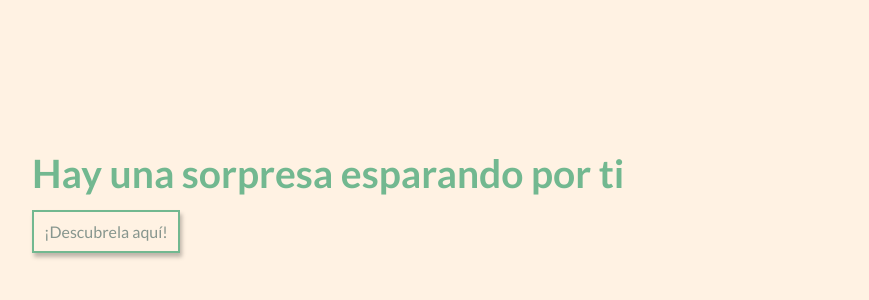
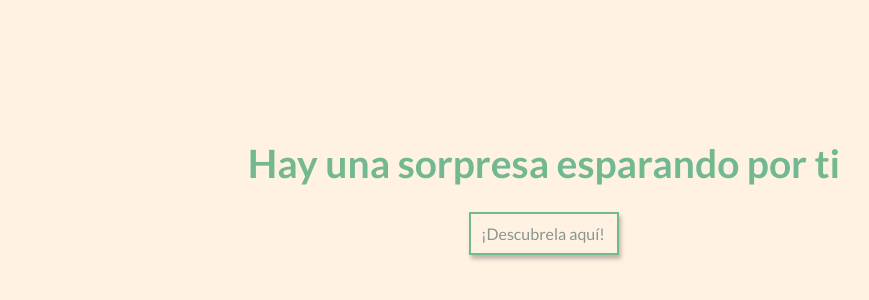
Before and after one commit to kevcast95/surprise, a plain HTML site: page index1.html in a window 1280 px wide. Shown: the part 218-518 px from the top of the page, without its empty margins (128-997 px from the left). Drawn offline with nearby package versions, Linux system fonts and the light colour scheme.

Commit message:
prev_msdg

```diff
--- a/css/default.css
+++ b/css/default.css
@@ -76,7 +76,7 @@ a img {
 /* Main Content */
 .main {
 	width: 80%;
-
+	position: relative;
 }
 
 .column {
--- a/css/demo1.css
+++ b/css/demo1.css
@@ -12,6 +12,7 @@
 @import url('https://fonts.googleapis.com/css?family=Indie+Flower');
 @import url('https://fonts.googleapis.com/css?family=Amatic+SC');
 .bb-custom-wrapper {
+	display: block;
 	width: 100%;
 	position: relative;
 	margin: 0 auto 40px;
@@ -53,6 +54,22 @@
 	display: none;
 }
 
+.tranparent {
+	opacity: 0;
+}
+
+.prev_msg_play {
+	position: absolute;
+	width: 100%;
+	height: 100%;
+	display: flex;
+	flex-direction: column;
+	justify-content: center;
+	align-items: center;
+	z-index: 1000;
+	margin-top: -30px;
+}
+
 .prev_msg_play > h1 {
 	font-size: 39px;
 	font-weight: bold;
@@ -60,7 +77,7 @@
 }
 
 .btn_play {
-	width: 140px;
+	width: 150px;
 	border: solid 2px #72b890;
 	padding: 10px;
 	box-shadow: 2px 4px 4px rgb(0 0 0 / 25%);
--- a/index1.html
+++ b/index1.html
@@ -28,7 +28,7 @@
 						¡Descubrela aquí!
 					</span>
 				</div>
-				<div id="story_book" class= "none">
+				<div id="story_book" class= "bb-custom-wrapper tranparent">
 
 					<audio id="sparkle" src="img/sparkle.mp3" loop></audio>
 					<h3>Inspirado por ti, <a>Y escrito para ti</a></h3>
--- a/js/setPlay.js
+++ b/js/setPlay.js
@@ -2,8 +2,7 @@ function setPlay() {
  let book = document.getElementById("story_book")
  let msg = document.getElementById("prev_msg_play")
  let sparkle = document.getElementById("sparkle")
- book.classList.remove("none")
- book.classList.add("bb-custom-wrapper")
+ book.classList.remove("tranparent")
  msg.classList.remove("prev_msg_play")
  msg.classList.add("none")
  sparkle.currentTime = 25;
```
